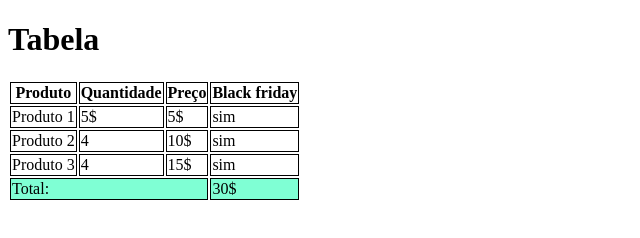
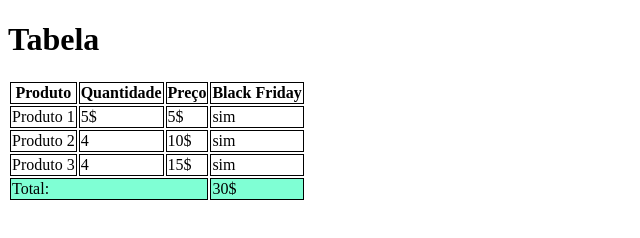
Before and after one commit to marcodixon/aula-tabela, a plain HTML site: page index.html in a window 1280 px wide. Shown: the full height of the page, 0-640 px from the left. Drawn offline with Linux system fonts and the light colour scheme.

Commit message:
Alterado o f minusculo para F maiusculo

```diff
--- a/index.html
+++ b/index.html
@@ -26,7 +26,7 @@
                 <th>Produto</th>
                 <th>Quantidade</th>
                 <th>Preço</th>
-                <th>Black friday</th>
+                <th>Black Friday</th>
             </tr>
         </thead>
         <tbody>
```
